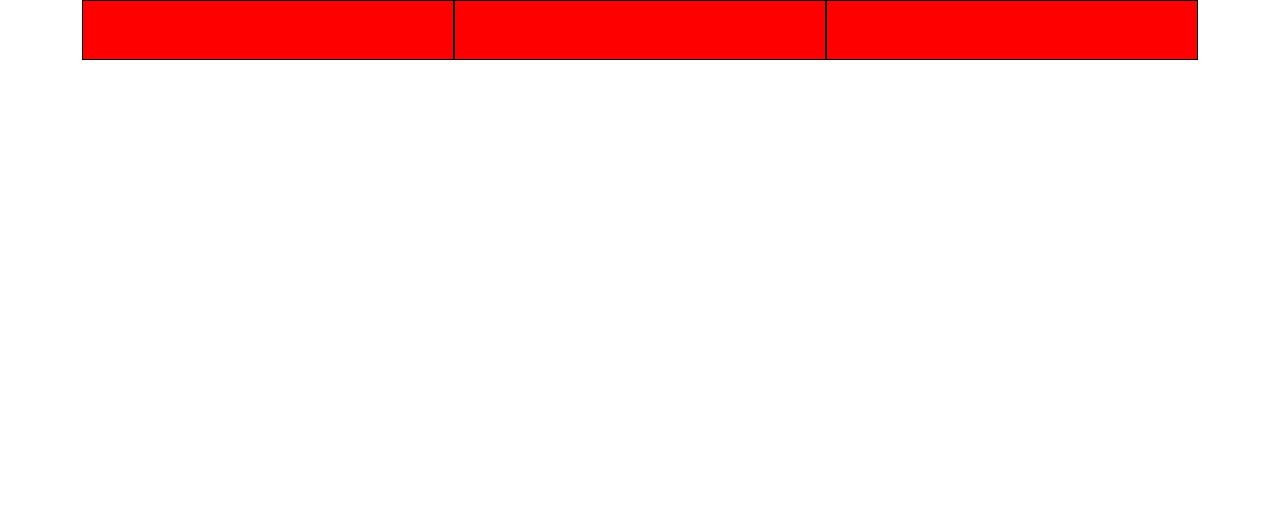
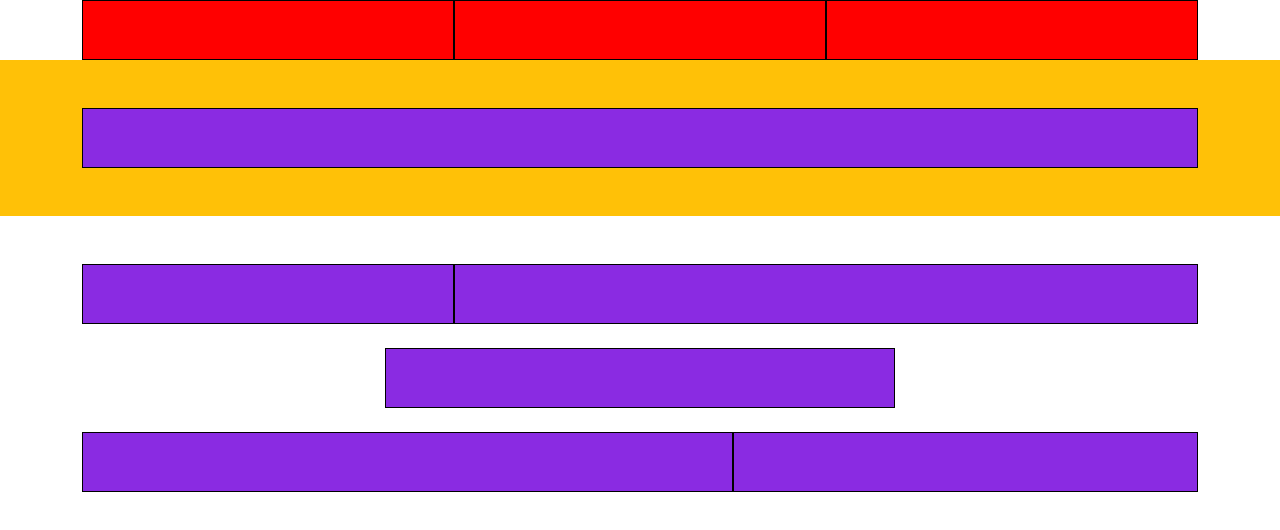
Before and after one commit to Andrearomeo04/proj-html-vuejs, a Vue app: page / in a window 1280 px wide. Shown: the top 530 px of the page. Built offline with nearby package versions, Linux system fonts and the light colour scheme.

Commit message:
[UPD] created first 3 section of main

```diff
--- a/src/components/AppMain.vue
+++ b/src/components/AppMain.vue
@@ -7,7 +7,7 @@ export default {
 <template>
     <div>
         <section>
-            <div class="bg-warning">
+            <div class="bg-warning p-5">
                 <div class="container">
                     <div class="row">
                         <div class="col-12">
@@ -17,9 +17,45 @@ export default {
                 </div>
             </div>
         </section>
+
+        <section class="mt-5">
+            <div class="container">
+                <div class="row g-0">
+                    <div class="col-4">
+                        <div class="content"></div>
+                    </div>
+                    <div class="col-8">
+                        <div class="content"></div>
+                    </div>
+                </div>
+                <div class="row g-0">
+                    <div class="col-6 offset-3 p-4">
+                        <div class="content"></div>
+                    </div>
+                </div>
+            </div>
+        </section>
+
+        <section>
+            <div class="container">
+                <div class="row g-0">
+                    <div class="col-7">
+                        <div class="content"></div>
+                    </div>
+                    <div class="col-5">
+                        <div class="content"></div>
+                    </div>
+                </div>
+            </div>
+        </section>
     </div>
 </template>
 
 <style lang="scss" scoped>
-
+.content {
+        width: 100%;
+        height: 60px;
+        background-color: blueviolet;
+        border: 1px solid black;
+    }
 </style>
```
